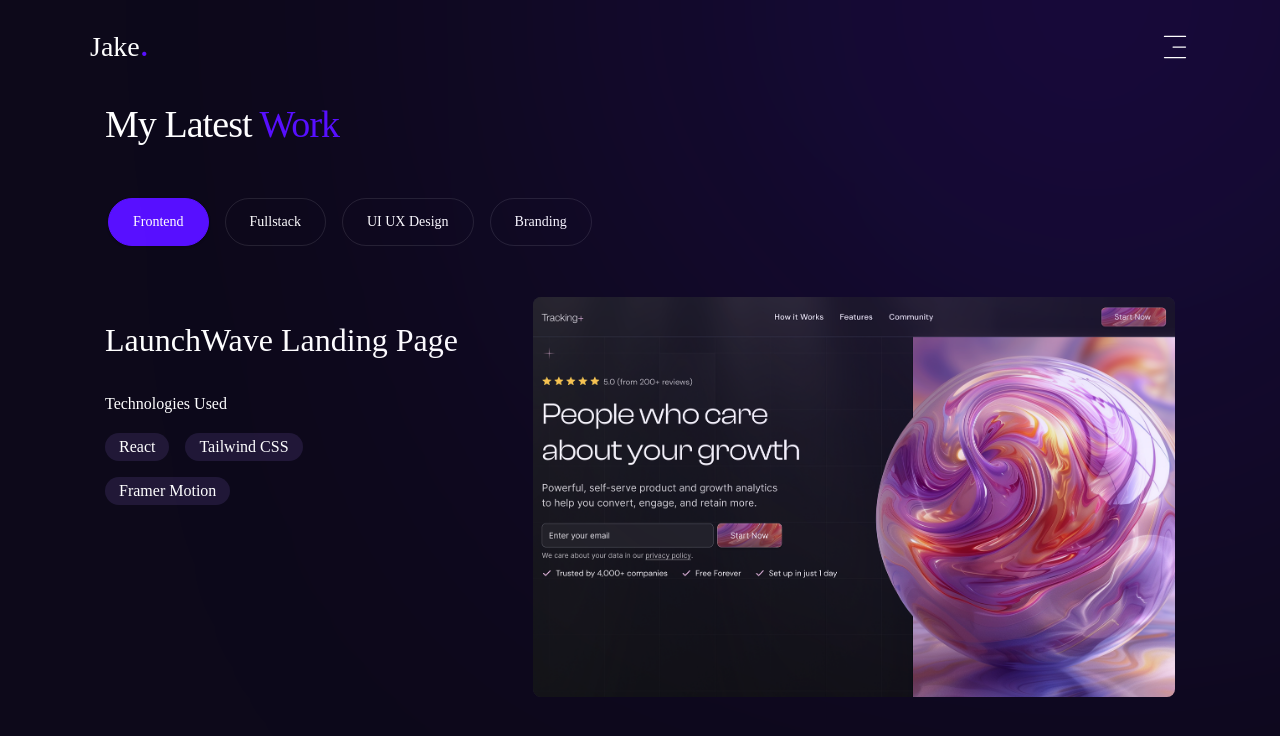
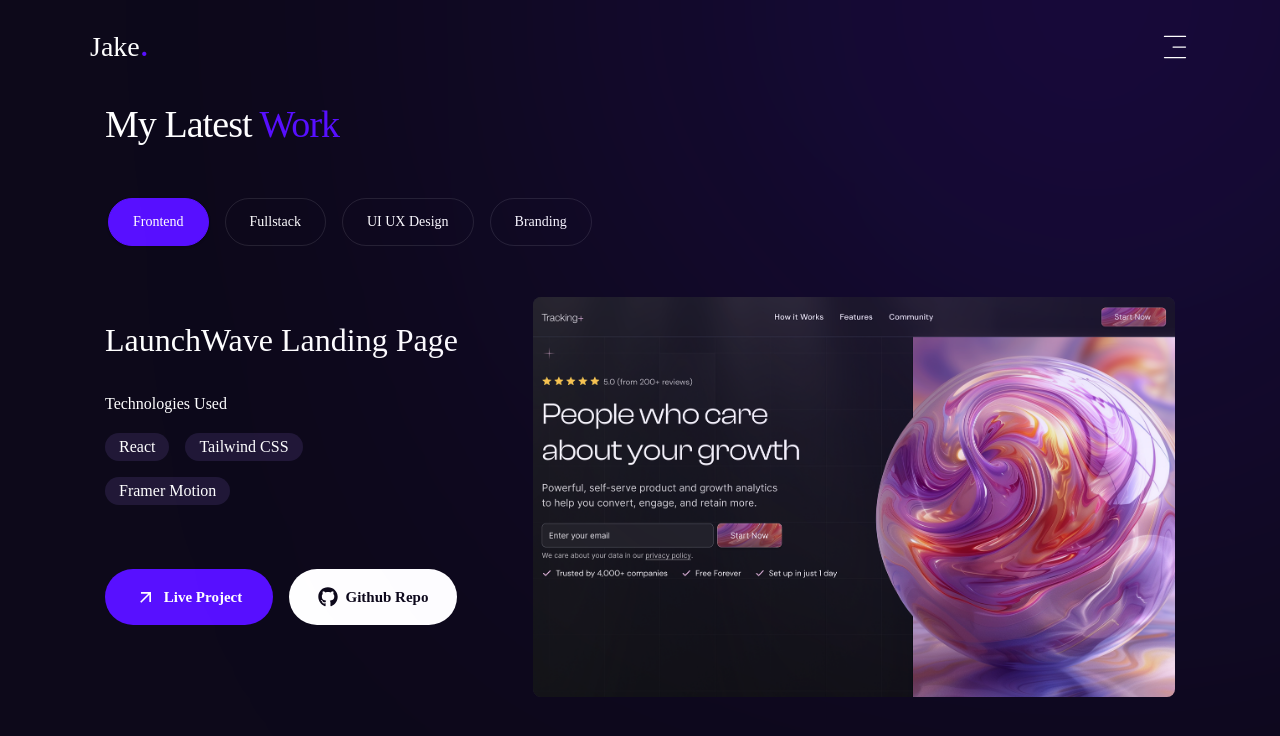
Before and after one commit to Jisap/next15-portfolio, a Next.js app: page /work in a window 1280 px wide. Shown: the top 736 px of the page. Built offline with nearby package versions, Linux system fonts and the light colour scheme; a web font is replaced by a local one.

Commit message:
work content

```diff
--- a/app/work/page.jsx
+++ b/app/work/page.jsx
@@ -142,7 +142,7 @@ const Work = () => {
             })}
           </TabsList>
 
-          <div>
+          <div className="">
             {categories.map((category) => {
               return (
                 <TabsContent key={category} value={category}>
@@ -173,6 +173,25 @@ const Work = () => {
                                   })}
                                 </ul>
                               </div>
+
+                              <div className='flex flex-col sm:flex-row gap-4 items-start'>
+                                <Link href={project.link}>
+                                  <button className='btn btn-sm btn-accent flex gap-2'>
+                                    <MdArrowOutward className='text-xl' />
+                                    <span>
+                                      Live Project
+                                    </span>
+                                  </button>
+                                </Link>
+                                <Link href={project.github}>
+                                  <button className='btn btn-sm btn-white flex gap-2'>
+                                    <FaGithub className='text-xl' />
+                                    <span>
+                                      Github Repo
+                                    </span>
+                                  </button>
+                                </Link>
+                              </div>
                             </div>
 
                             <div className='w-full h-[200px] md:h-[300px] xl:h-[400px] relative bg-pink-50/10 order-1 xl:order-none rounded-lg overflow-hidden'>
--- a/package.json
+++ b/package.json
@@ -24,7 +24,8 @@
     "react-icons": "^5.5.0",
     "react-type-animation": "^3.2.0",
     "swiper": "^11.2.6",
-    "tailwind-merge": "^3.2.0"
+    "tailwind-merge": "^3.2.0",
+    "tailwind-scrollbar": "^4.0.2"
   },
   "devDependencies": {
     "@tailwindcss/postcss": "^4",
```
Also changed, not shown: 1 other file (tests, documents, lock files or other folders).
